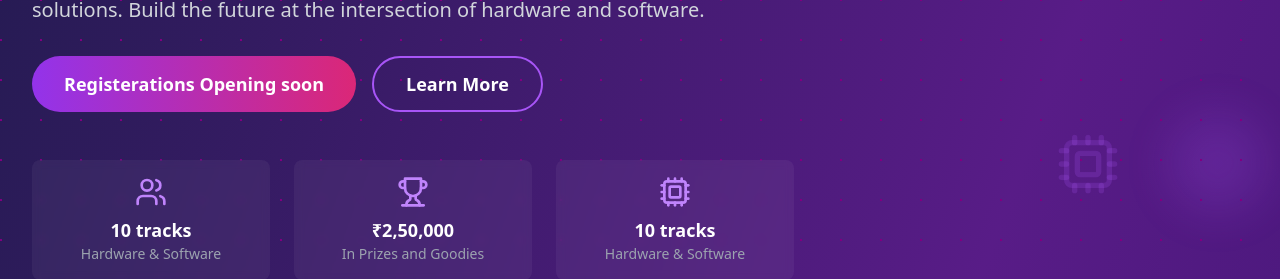
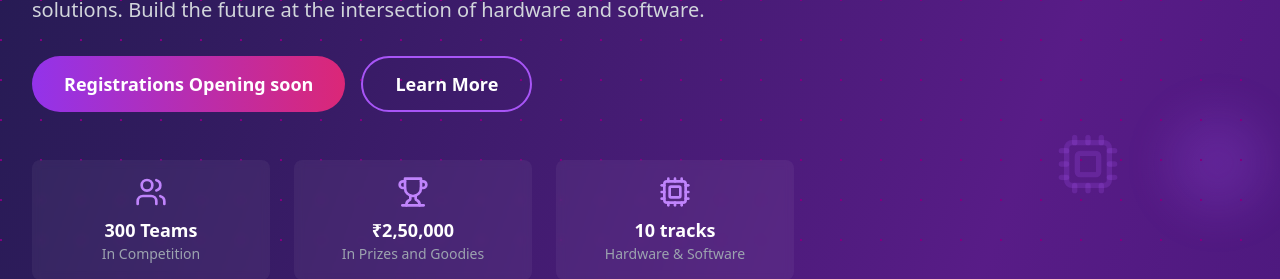
Before and after one commit to AdityaKrSingh26/Hacksagon, a React (Vite) app: page / in a window 1280 px wide. Shown: the part 521-800 px from the top of the page. Built offline with nearby package versions, Linux system fonts and the light colour scheme.

Commit message:
pdf updated and value changed

```diff
--- a/src/components/HeroContent.tsx
+++ b/src/components/HeroContent.tsx
@@ -82,7 +82,7 @@ export function HeroContent() {
               href="/"
               // target="_blank"
             >
-              <span className="relative z-10">Registerations Opening soon</span>
+              <span className="relative z-10">Registrations Opening soon</span>
               <div className="absolute inset-0 rounded-full bg-white/20 blur opacity-0 group-hover:opacity-100 transition-opacity"></div>
             </a>
           </button>
--- a/src/components/PdfViewer.tsx
+++ b/src/components/PdfViewer.tsx
@@ -20,9 +20,9 @@ export function PdfViewer() {
       >
         <div>
         </div>
-        <div style={{ height: "90vh", width: "75%" }}>
+        <div style={{ height: "75vh", width: "75%" }}>
           <iframe
-            src="https://jmp.sh/s/o6VvHQDkD5p3XuOTa9kl"
+            src="https://jmp.sh/e51E8EIK"
             title="PDF Viewer"
             width="100%"
             height="100%"
--- a/src/components/Stats.tsx
+++ b/src/components/Stats.tsx
@@ -13,8 +13,8 @@ const stats = [
   // },
   {
     icon: Users,
-    title: '10 tracks',
-    subtitle: 'Hardware & Software'
+    title: '300 Teams',
+    subtitle: 'In Competition'
   },
   {
     icon: Trophy,
--- a/src/components/contactus-bottom.tsx
+++ b/src/components/contactus-bottom.tsx
@@ -25,10 +25,9 @@ export const ContactSection = () => {
       <div className="space-y-6 w-full max-w-lg">
 
         <header>
-          <p className="text-sm font-light uppercase mb-2">/support</p>
+          <p className="text-sm font-light uppercase mb-2">Support</p>
           <div className="border-t border-white"></div>
         </header>
-
         <div>
           <p className="text-xl leading-relaxed">
             <strong>Have questions?</strong> Contact Support!
```
